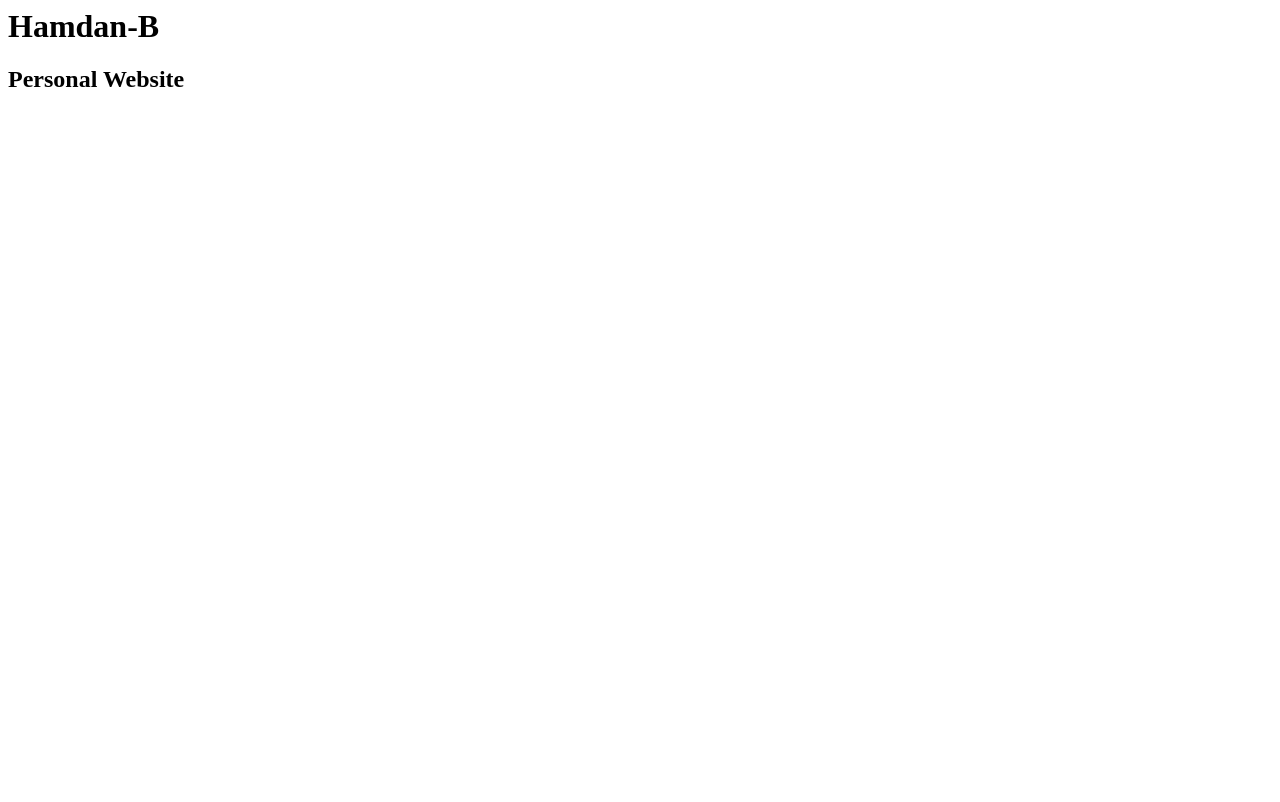
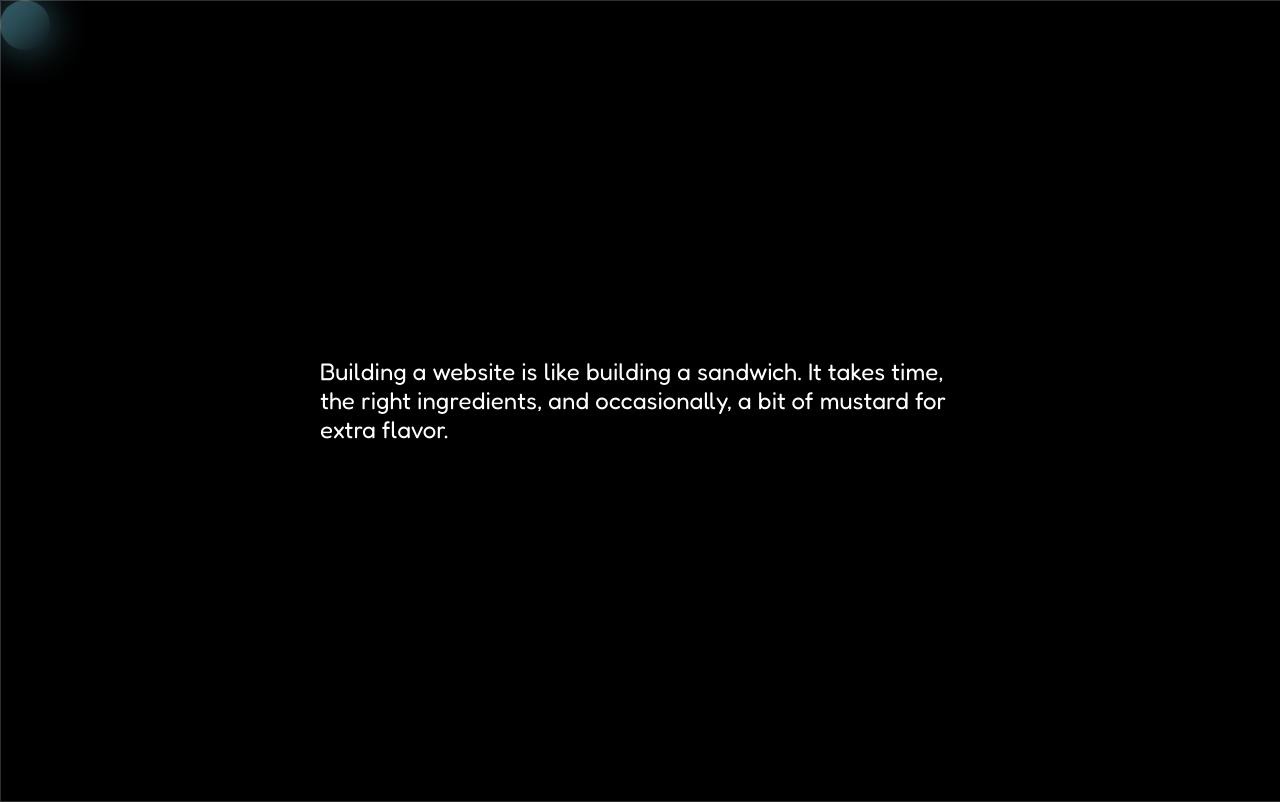
Before and after one commit to Hamdan-B/Hamdan-B.github.io, a plain HTML site: page index.html in a window 1280 px wide. Drawn offline with Linux system fonts and the light colour scheme.

Commit message:
Did Something

```diff
--- a/index.html
+++ b/index.html
@@ -1,2 +1,112 @@
-<h1>Hamdan-B</h1>
-<h2>Personal Website</h2>
+<!DOCTYPE html>
+<html lang="en">
+<head>
+  <meta charset="UTF-8">
+  <meta name="viewport" content="width=device-width, initial-scale=1.0">
+  <style>
+@import url('https://fonts.googleapis.com/css2?family=Fredoka:wght@300..700&display=swap')
+</style>
+  <style>
+    body {
+      margin: 0;
+      overflow: hidden;
+      cursor: none;
+      background-color: black;
+      font-family: "Fredoka", sans-serif;
+  font-optical-sizing: auto;
+
+    }
+
+    .blurred {
+      width: 100%;
+      height: 100vh;
+      background: rgba(0, 0, 0, 0.25);
+      box-shadow: 0 8px 32px 0 rgba(31, 38, 135, 0.37);
+      backdrop-filter: blur(20px);
+      -webkit-backdrop-filter: blur(20px);
+      border: 1px solid rgba(255, 255, 255, 0.18);
+      position: absolute;
+      top: 0;
+      left: 0;
+      z-index: 2;
+    }
+
+    #follower {
+      width: 50px;
+      height: 50px;
+      position: absolute;
+      border-radius: 50%;
+      pointer-events: none;
+      background-color: #3498db;
+      transition: background-color 2s ease;
+    }
+    #output{
+      color: white;
+      font-size: 24px;
+      position:absolute;
+      top:50%;
+      left:50%;
+      transform: translate(-50%, -50%);
+      z-index: 4;
+    }
+  </style>
+</head>
+<body>
+  <div class="blurred"></div>
+  <div id="follower"></div>
+  <div id="output"></div>
+
+  <script>
+const follower = document.getElementById('follower');
+
+    document.addEventListener('mousemove', (e) => {
+      const mouseX = e.clientX;
+      const mouseY = e.clientY;
+
+      // Update the position of the follower div
+      follower.style.left = mouseX + 'px';
+      follower.style.top = mouseY + 'px';
+    });
+
+    function getRandomColor() {
+      const letters = '0123456789ABCDEF';
+      let color = '#';
+      for (let i = 0; i < 6; i++) {
+        color += letters[Math.floor(Math.random() * 16)];
+      }
+      return color;
+    }
+
+    function changeColor() {
+      const newColor = getRandomColor();
+      follower.style.backgroundColor = newColor;
+    }
+
+    setInterval(changeColor, 1600);
+
+    const stuff = ["Welcome to the void – the emptiness before the awesomeness. Spoiler alert: Awesomeness is on its way!",
+                  "404: Creativity not found... yet. Check back soon for a burst of imagination!",
+                  "This website is like a blank canvas – waiting for the Picasso of web design to make a masterpiece. Spoiler: I'm the Picasso.",
+                  "Warning: This site may contain traces of nothing. I'm working on importing the good stuff, like unicorns and rainbows.",
+                  "Currently in stealth mode. If websites could wear ninja suits, this one totally would.",
+                  "Just like a good book, this website is still in its prologue. The plot thickens, and so will the content.",
+                  "Currently in the 'before' picture stage of website transformation. Soon to be an 'after' that'll blow your digital mind.",
+                  "404: Sense of purpose not found. But fear not, it's on my to-do list, right after 'conquer the internet.",
+                  "Hold tight! This website is in its larval stage, transforming into a beautiful internet butterfly. Or maybe a fire-breathing dragon. We'll see.",
+                  "No pixels were harmed in the making of this empty website. They're just on vacation, sipping digital cocktails.",
+                  "This website is like a new smartphone out of the box – sleek, shiny, and devoid of apps. Soon to be fully loaded!",
+                  "Current status: Empty canvas syndrome. But fear not, the artist is preparing an epic masterpiece.",
+                  "Greetings from the void! It's just like outer space, but with more potential for cat memes.",
+                  "Warning: Low content zone. You might experience mild boredom. Remedies include patience and a sprinkle of anticipation.",
+                  "They say Rome wasn't built in a day. Well, my website isn't Rome, but it's getting there.",
+                  "Undergoing a digital metamorphosis. Expect a butterfly, not a caterpillar.",
+                  "Building a website is like building a sandwich. It takes time, the right ingredients, and occasionally, a bit of mustard for extra flavor.",
+                  "Currently under construction – I promise it's not just procrastination; it's a masterpiece in the making!"];
+    const randomIndex = Math.floor(Math.random() * stuff.length);
+      const randomString = stuff[randomIndex];
+      document.getElementById('output').textContent = randomString;
+
+
+  </script>
+</body>
+</html>
```
